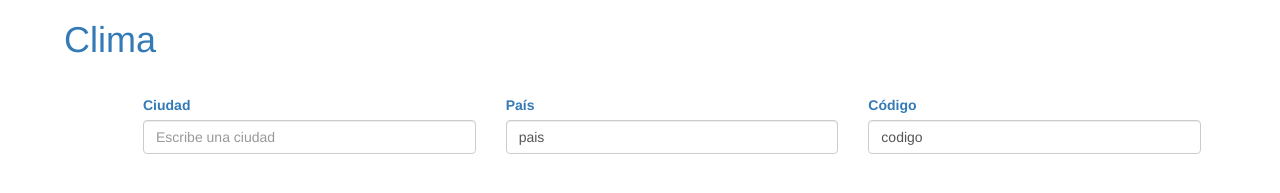
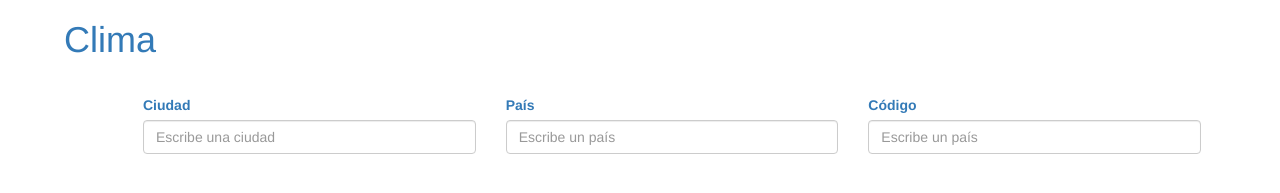
Before and after one commit to pipe473/-locationWeather, an Angular app: page / in a window 1280 px wide. Shown: the top 193 px of the page. Built offline with nearby package versions, Linux system fonts and the light colour scheme.

Commit message:
Problema resuelto, pero ahora me recarga demasiado rapido la pagina y no se guardan los datos

```diff
--- a/src/app/components/ciudades/ciudades.component.html
+++ b/src/app/components/ciudades/ciudades.component.html
@@ -1,8 +1,8 @@
 <!DOCTYPE html>
 <html lang="en">
   <head>
-    <meta charset="UTF-8">
-    <meta name="viewport" content="width=device-width, initial-scale=1.0">
+    <meta charset="UTF-8" />
+    <meta name="viewport" content="width=device-width, initial-scale=1.0" />
     <link
       rel="stylesheet"
       href="https://maxcdn.bootstrapcdn.com/bootstrap/3.3.7/css/bootstrap.min.css"
@@ -12,31 +12,54 @@
     <title>Document</title>
   </head>
   <body>
-
     <div>
       <h1>Clima</h1>
       <form>
         <div class="form-row">
           <div class="form-group col-md-4">
             <label for="inputCiudad">Ciudad</label>
-              <input #ciudad type="ciudad" class="form-control" id="inputCiudad" placeholder="Escribe una ciudad" >
+            <input
+              #ciudad
+              type="ciudad"
+              class="form-control"
+              id="inputCiudad"
+              placeholder="Escribe una ciudad"
+            />
           </div>
           <div class="form-group col-md-4">
             <label for="inputPais">País</label>
-              <input #pais type="pais" class="form-control" id="inputPais" placeholder="Escribe un país" value="pais">
+            <input
+              #pais
+              type="pais"
+              class="form-control"
+              id="inputPais"
+              placeholder="Escribe un país"
+            />
           </div>
           <div class="form-group col-md-4">
             <label for="inputCodigo">Código</label>
-                <input #codigo type="codigo" class="form-control" id="inputCodigo" placeholder="Escribe un país" value="codigo">
+            <input
+              #codigo
+              type="codigo"
+              class="form-control"
+              id="inputCodigo"
+              placeholder="Escribe un país"
+            />
           </div>
         </div>
-        <button (click)=dataWeight() type="submit" class="btn btn-warning mb-2">Buscar</button>
+        <button
+          (click)=dataWeight(ciudad,pais,codigo)
+          type="submit"
+          class="btn btn-warning mb-2"
+        >
+          Buscar
+        </button>
       </form>
       <div *ngIf="ciudades.length === 0">
         <p>No hay ciudades para ver!</p>
       </div>
       <ul class="main-list">
-        <li >
+        <li>
           <table class="table">
             <thead class="thead-dark">
               <tr>
@@ -46,7 +69,10 @@
               </tr>
             </thead>
             <!-- <tbody *ngFor="let ciudad of ciudades; let even = even" [ngClass]="{'miClase' : even}"> -->
-                <tbody *ngFor="let ciudad of ciudades; let i = index" [ngClass]="i%2 === 0 ? 'miClase' : '' ">
+            <tbody
+              *ngFor="let ciudad of ciudades; let i = index"
+              [ngClass]="i % 2 === 0 ? 'miClase' : ''"
+            >
               <tr>
                 <td>{{ ciudades[i].ciudad }}</td>
                 <td>{{ ciudades[i].pais }}</td>
```
Lines whose indentation alone changed are shown as unchanged.
